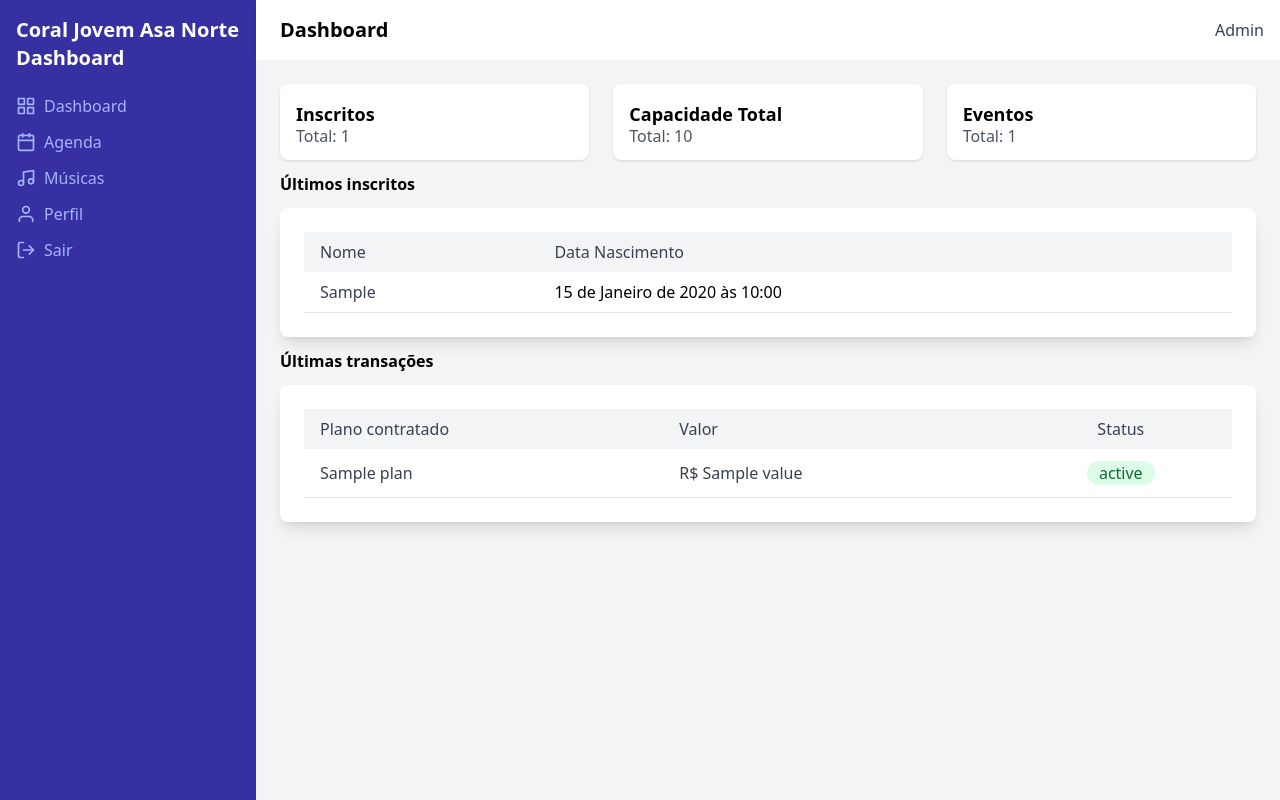
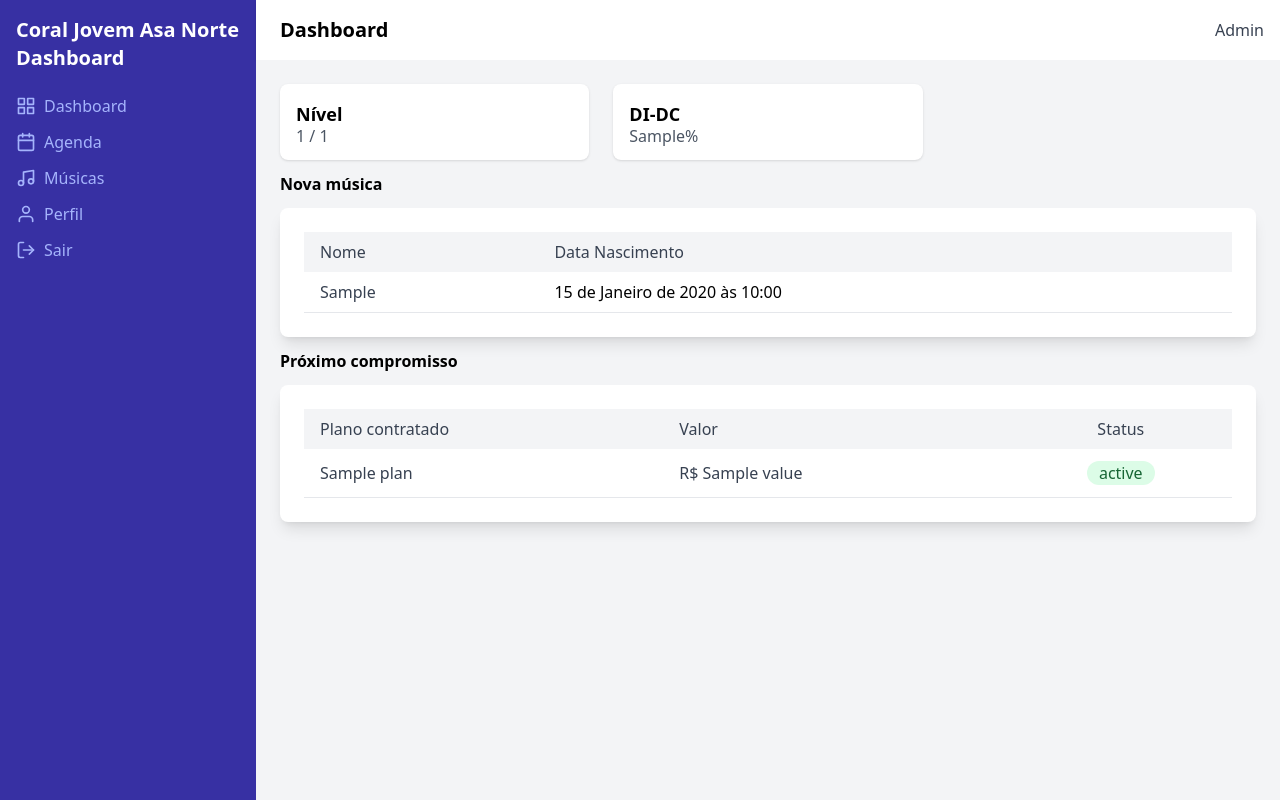
Before and after one commit to wesinalves/coral-web, a Django app: template webapp/templates/index.html in a window 1280 px wide. Run offline with Django 5.2, Linux system fonts and the light colour scheme; the template is opened without the code that fills it: most values are stand-ins (such as "Sample title", 1, 10 or a date in 2020); some libraries are stand-ins or nearby versions.

Commit message:
update index html with performance index

```diff
--- a/webapp/templates/index.html
+++ b/webapp/templates/index.html
@@ -10,22 +10,17 @@ Dashboard
     <div class="grid grid-cols-1 md:grid-cols-2 xl:grid-cols-3 gap-6">
         <!-- Card 1 -->
         <div class="bg-white p-4 rounded-lg shadow">
-            <h2 class="text-lg font-semibold">Inscritos</h2>
-            <p class="text-gray-600">Total: {{total_campers}}</p>
+            <h2 class="text-lg font-semibold">Nível</h2>
+            <p class="text-gray-600">{{num_my_musics}} / {{ num_musics}}</p>
         </div>
         <!-- Card 2 -->
         <div class="bg-white p-4 rounded-lg shadow">
-            <h2 class="text-lg font-semibold">Capacidade Total</h2>
-            <p class="text-gray-600">Total: {{quantity_users}}</p>
-        </div>
-        <!-- Card 3 -->
-        <div class="bg-white p-4 rounded-lg shadow">
-            <h2 class="text-lg font-semibold">Eventos</h2>
-            <p class="text-gray-600">Total: {{total_events}}</p>
+            <h2 class="text-lg font-semibold">DI-DC</h2>
+            <p class="text-gray-600">{{di_dc}}%</p>
         </div>
     </div>
 
-    <p class="Text-md font-bold mt-4">Últimos inscritos</p>
+    <p class="Text-md font-bold mt-4">Nova música</p>
 
     <div class="bg-white shadow-lg rounded-lg max-w-sm md:max-w-full mt-4">
         <div class="p-6 overflow-x-auto">
@@ -48,7 +43,7 @@ Dashboard
         </div>
     </div>
 
-    <p class="Text-md font-bold mt-4">Últimas transações
+    <p class="Text-md font-bold mt-4">Próximo compromisso
     </p>
 
     <div class="bg-white shadow-lg rounded-lg max-w-sm md:max-w-full mt-4">
```
